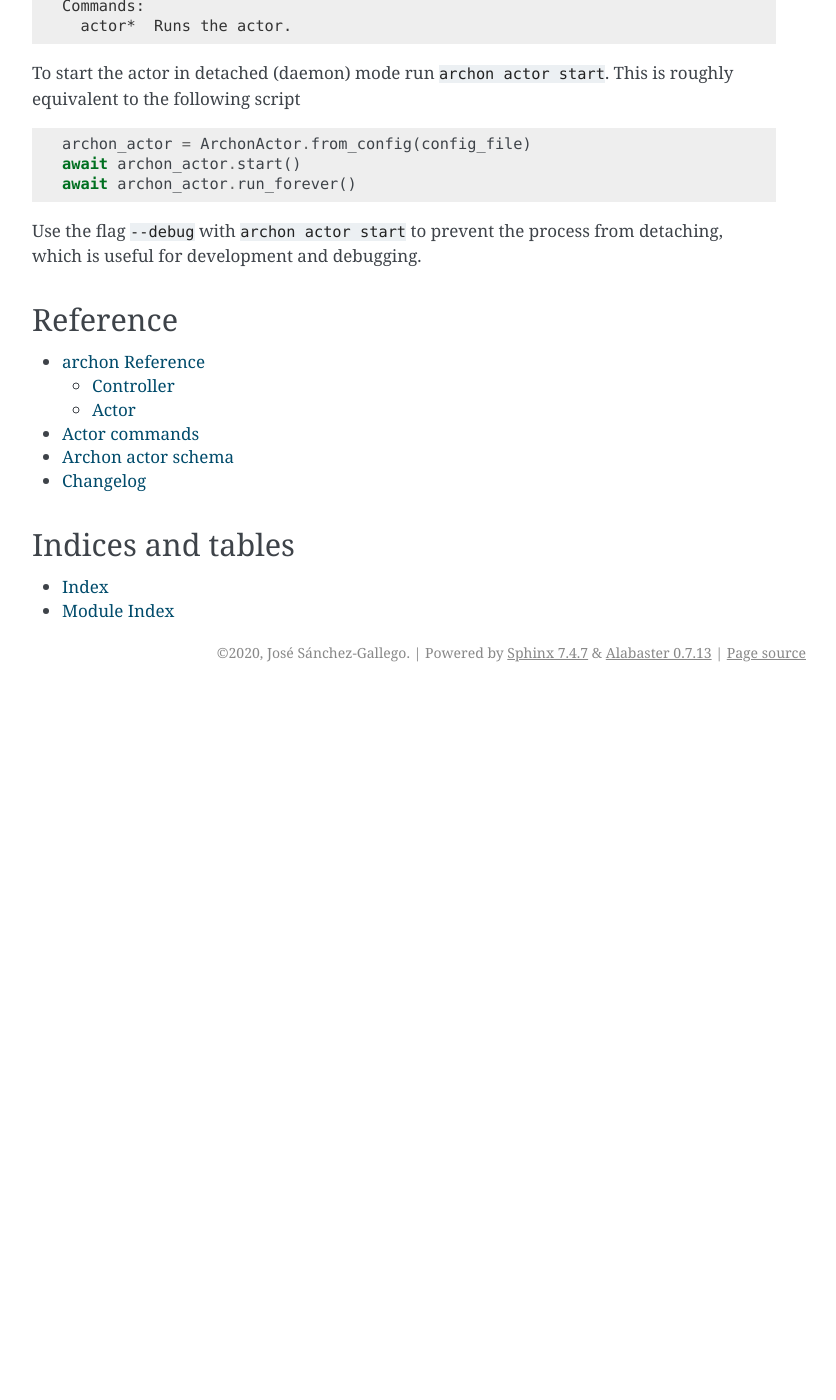
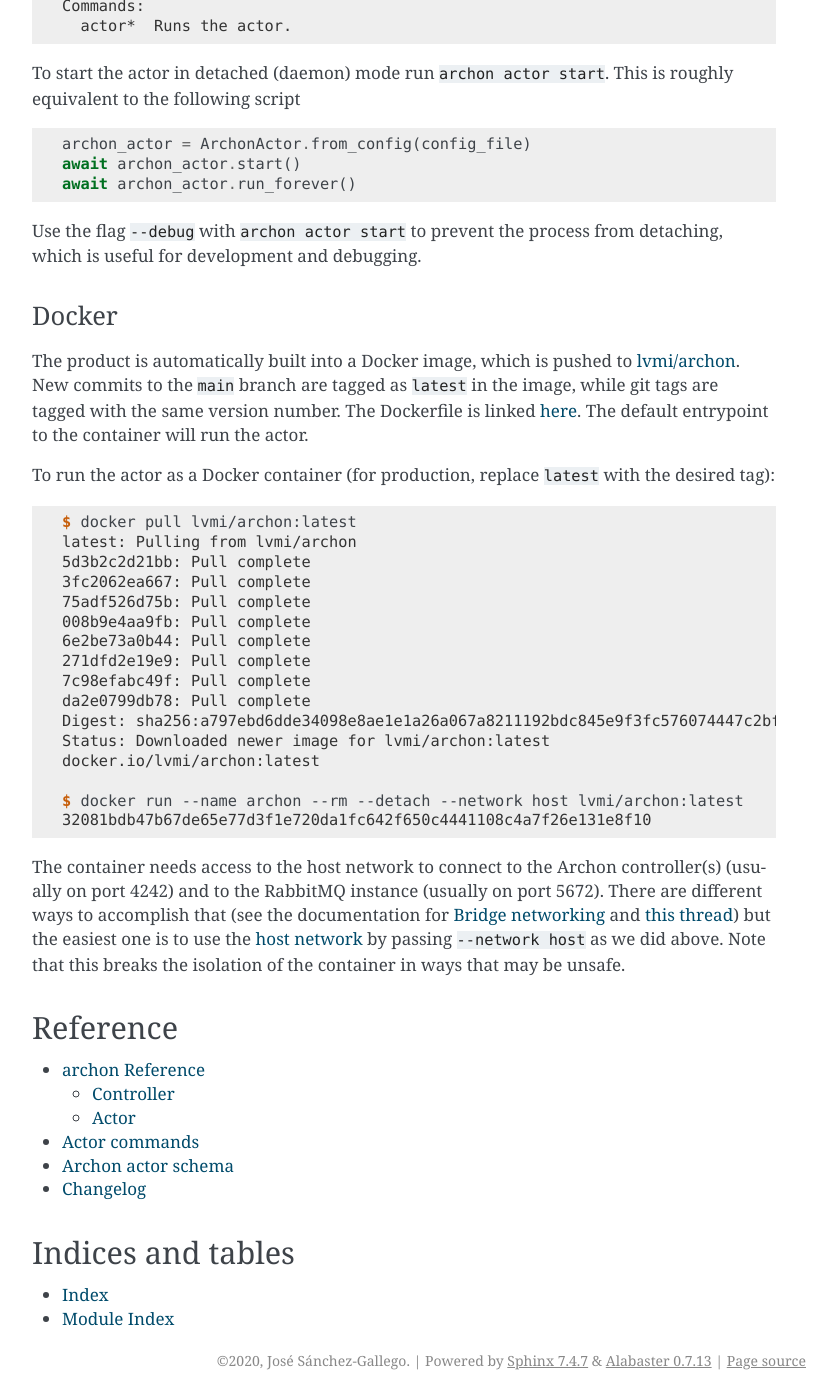
Before and after one commit to sdss/archon, a Sphinx documentation site: the page built from docs/sphinx/index.rst, in a window 1280 px wide and 1400 px high, scrolled down 1701 px. Shown: the whole window, without its empty margins (346-1182 px from the left). Built offline with Sphinx 7.4.7, drawn with Linux system fonts in a browser that asks for light colours; the version number is read from the project's files by our own code; before the commit the page ends 2393 px from its top, so only the background shows below that.

Commit message:
Add docs about docker

```diff
--- a/docs/sphinx/index.rst
+++ b/docs/sphinx/index.rst
@@ -71,6 +71,34 @@ To start the actor in detached (daemon) mode run ``archon actor start``. This is
 
 Use the flag ``--debug`` with ``archon actor start`` to prevent the process from detaching, which is useful for development and debugging.
 
+Docker
+^^^^^^
+
+The product is automatically built into a Docker image, which is pushed to `lvmi/archon <https://hub.docker.com/u/lvmi/archon>`__. New commits to the ``main`` branch are tagged as ``latest`` in the image, while git tags are tagged with the same version number. The Dockerfile is linked `here <https://github.com/sdss/archon/blob/main/Dockerfile>`__. The default entrypoint to the container will run the actor.
+
+To run the actor as a Docker container (for production, replace ``latest`` with the desired tag):
+
+.. code-block:: console
+
+  $ docker pull lvmi/archon:latest
+  latest: Pulling from lvmi/archon
+  5d3b2c2d21bb: Pull complete
+  3fc2062ea667: Pull complete
+  75adf526d75b: Pull complete
+  008b9e4aa9fb: Pull complete
+  6e2be73a0b44: Pull complete
+  271dfd2e19e9: Pull complete
+  7c98efabc49f: Pull complete
+  da2e0799db78: Pull complete
+  Digest: sha256:a797ebd6dde34098e8ae1e1a26a067a8211192bdc845e9f3fc576074447c2bf4
+  Status: Downloaded newer image for lvmi/archon:latest
+  docker.io/lvmi/archon:latest
+
+  $ docker run --name archon --rm --detach --network host lvmi/archon:latest
+  32081bdb47b67de65e77d3f1e720da1fc642f650c4441108c4a7f26e131e8f10
+
+The container needs access to the host network to connect to the Archon controller(s) (usually on port 4242) and to the RabbitMQ instance (usually on port 5672). There are different ways to accomplish that (see the documentation for `Bridge networking <https://docs.docker.com/network/bridge/>`__ and `this thread <https://forums.docker.com/t/accessing-host-machine-from-within-docker-container/14248>`__) but the easiest one is to use the `host network <https://docs.docker.com/network/host/>`__ by passing ``--network host`` as we did above. Note that this breaks the isolation of the container in ways that may be unsafe.
+
 Reference
 ---------
 
```
